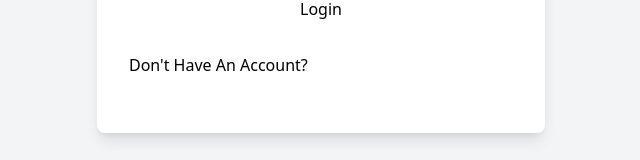
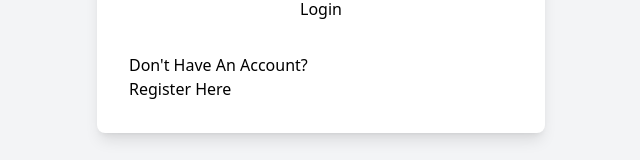
Before and after one commit to temchelsy/expense-tracker1, a React (Vite) app in the folder frontend/: page /login in a window 1280 px wide. Shown: the part 473-633 px from the top of the page, without its empty margins (319-959 px from the left). Built offline with nearby package versions, Linux system fonts and the light colour scheme.

Commit message:
modified content

```diff
--- a/frontend/src/pages/auth/login.jsx
+++ b/frontend/src/pages/auth/login.jsx
@@ -103,7 +103,7 @@ export default function Login() {
         <h4 className="text-primary mt-6">Don't Have An Account?</h4>
         <Link
           to="/Register"
-          className="w-full bg-secondary text-white py-2 rounded-md hover:bg-secondary-white transition-colors mt-2 text-center"
+          className="w-full bg-secondary text-black py-2 rounded-md hover:bg-secondary-white transition-colors mt-2 text-center"
         >
           Register Here
         </Link>
--- a/frontend/src/pages/auth/register.jsx
+++ b/frontend/src/pages/auth/register.jsx
@@ -33,7 +33,7 @@ export default function Register() {
           "Content-Type": "application/json",
         },
         body: JSON.stringify({
-          firstname,  // Sending firstname to the backend
+          firstname,
           email,
           password,
         }),
@@ -159,7 +159,7 @@ export default function Register() {
         <h4 className="text-primary mt-6">Already have an account?</h4>
         <Link
           to="/Login"
-          className="w-full bg-secondary text-white py-2 rounded-md hover:bg-secondary-dark transition-colors mt-2 text-center"
+          className="w-full bg-secondary text-black py-2 rounded-md hover:bg-secondary-dark transition-colors mt-2 text-center"
         >
           Login
         </Link>
```
